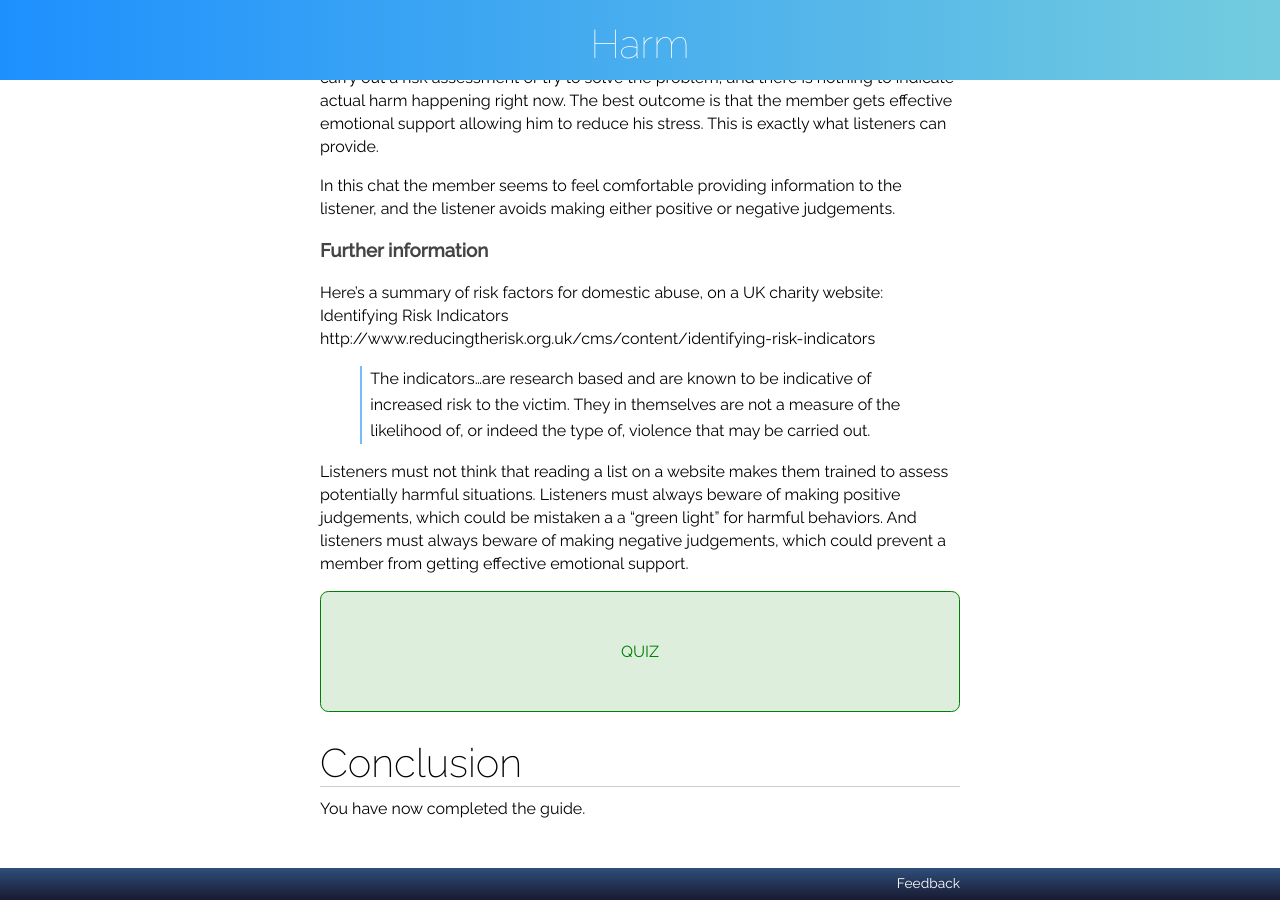
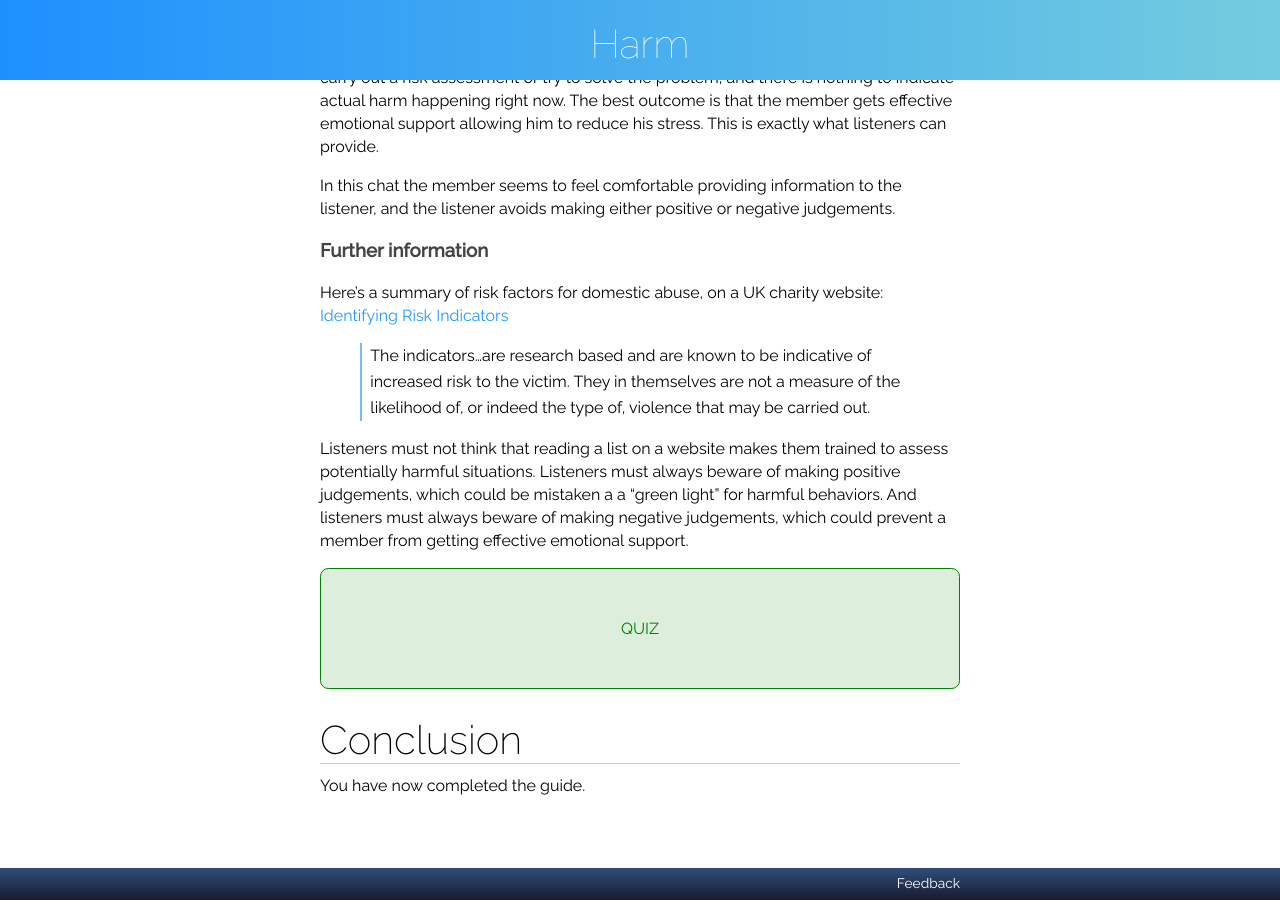
Before and after one commit to RarelyCharlie/rarelycharlie.github.io, a Jekyll site: the page built from _guide/harm.md, in a window 1280 px wide and 900 px high, scrolled down 31880 px. Built offline with Jekyll 4.4.1, drawn with Linux system fonts in a browser that asks for light colours; nearby versions of some CDN libraries.

Commit message:
fix link

```diff
--- a/_guide/harm.md
+++ b/_guide/harm.md
@@ -894,8 +894,7 @@ In this chat the member seems to feel comfortable providing information to the l
 
 ### Further information
 
-Here's a summary of risk factors for domestic abuse, on a UK charity website: Identifying Risk Indicators
-http://www.reducingtherisk.org.uk/cms/content/identifying-risk-indicators
+Here's a summary of risk factors for domestic abuse, on a UK charity website: [Identifying Risk Indicators](http://www.reducingtherisk.org.uk/cms/content/identifying-risk-indicators)
 
 > The indicators...are research based and are known to be indicative of increased risk to the victim. They in themselves are not a measure of the likelihood of, or indeed the type of, violence that may be carried out.
 
```
